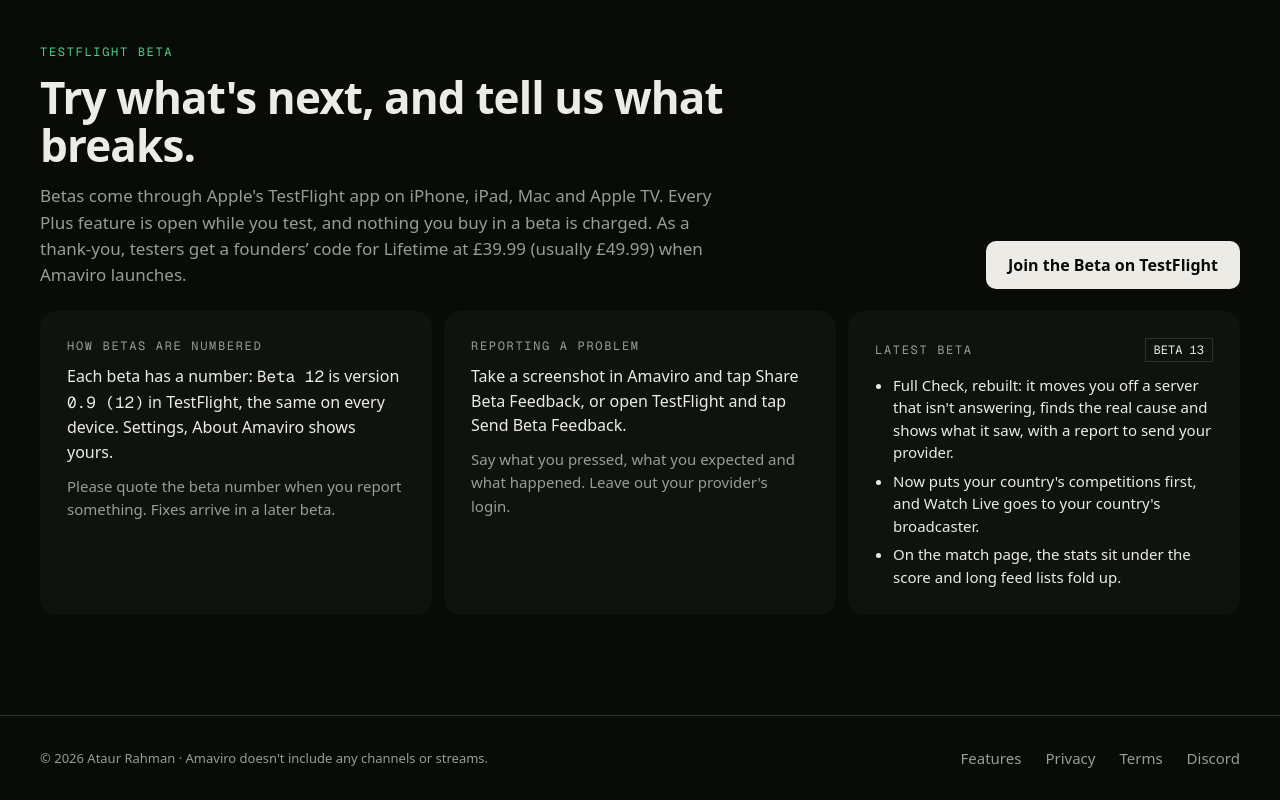
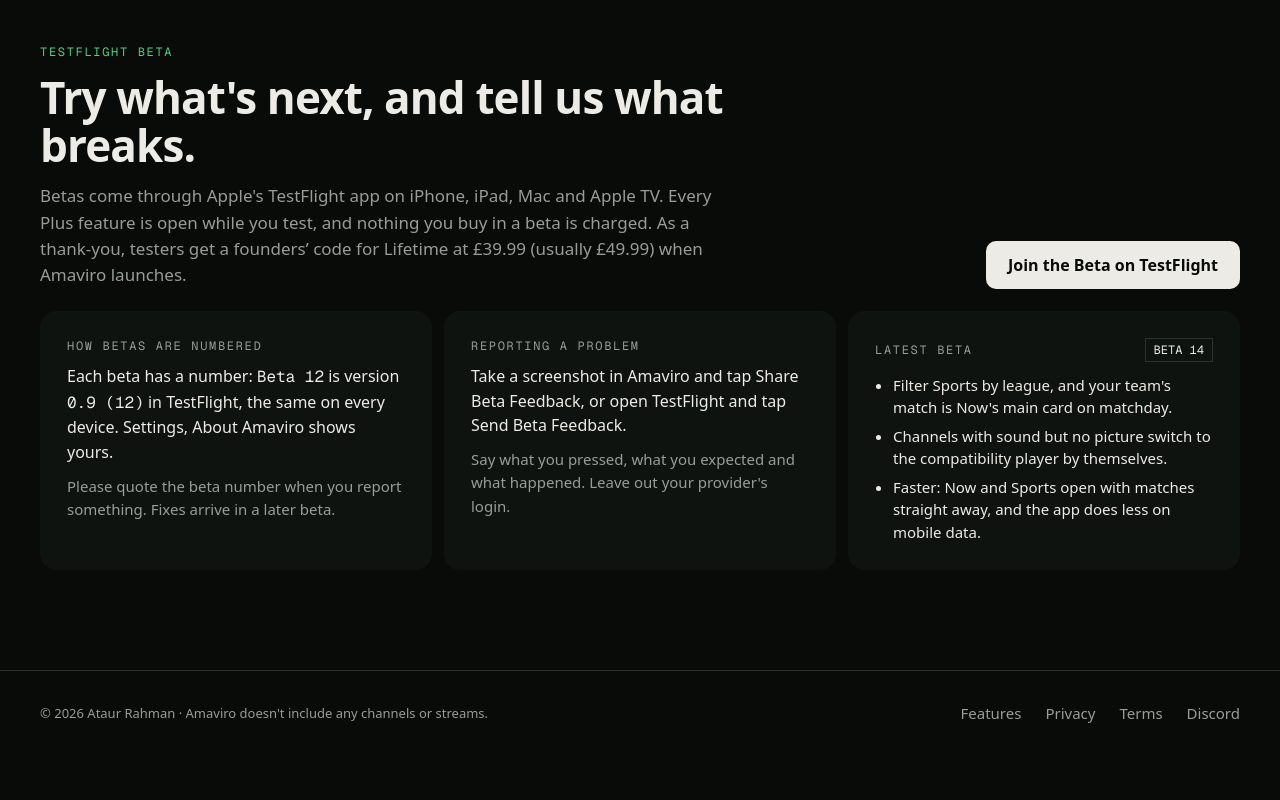
Before and after one commit to 02023698/amaviro-site, a plain HTML site: page docs/support/index.html in a window 1280 px wide. Shown: the part 1593-2393 px from the top of the page. After the commit the page ends 2348 px from the top, so only its background shows below. Drawn offline with nearby package versions, Linux system fonts and the light colour scheme; a web font is replaced by a local one.

Commit message:
Support page: latest beta is Beta 14
Co-Authored-By: Claude Opus 5.5 <noreply@anthropic.com>

```diff
--- a/docs/support/index.html
+++ b/docs/support/index.html
@@ -186,11 +186,11 @@ a{color:#EDEBE5}a:hover{color:#FFFFFF}
         <span style="font-size:15px;line-height:1.55;color:#979D97">Say what you pressed, what you expected and what happened. Leave out your provider's login.</span>
       </div>
       <div class="card" style="padding:26px;display:flex;flex-direction:column;gap:12px">
-        <span style="display:flex;align-items:center;justify-content:space-between"><span class="lbl">Latest beta</span><span class="mono" style="font-size:12px;color:#EDEBE5;border:1px solid #2C322D;padding:3px 8px">BETA 13</span></span>
+        <span style="display:flex;align-items:center;justify-content:space-between"><span class="lbl">Latest beta</span><span class="mono" style="font-size:12px;color:#EDEBE5;border:1px solid #2C322D;padding:3px 8px">BETA 14</span></span>
         <ul style="margin:0;padding-left:18px;display:flex;flex-direction:column;gap:6px;font-size:15px;line-height:1.5;color:#EDEBE5">
-          <li>Full Check, rebuilt: it moves you off a server that isn&#x27;t answering, finds the real cause and shows what it saw, with a report to send your provider.</li>
-          <li>Now puts your country&#x27;s competitions first, and Watch Live goes to your country&#x27;s broadcaster.</li>
-          <li>On the match page, the stats sit under the score and long feed lists fold up.</li>
+          <li>Filter Sports by league, and your team&#x27;s match is Now&#x27;s main card on matchday.</li>
+          <li>Channels with sound but no picture switch to the compatibility player by themselves.</li>
+          <li>Faster: Now and Sports open with matches straight away, and the app does less on mobile data.</li>
         </ul>
 
       </div>
```
Also changed, not shown: site.json (+4 -4 lines).
